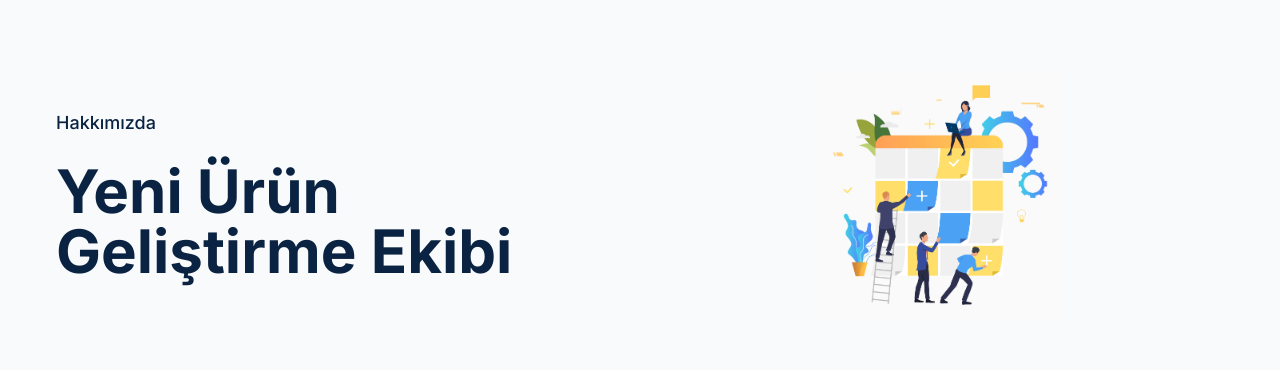
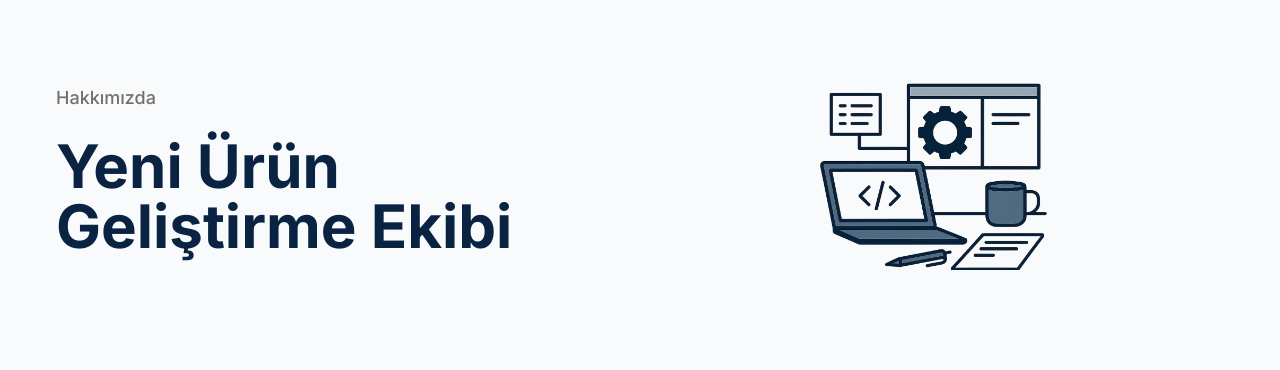
Before and after one commit to enesmalikdmn/emd-ajans, a Next.js app: page /about in a window 1280 px wide. Shown: the part 154-524 px from the top of the page. Built offline with nearby package versions, Linux system fonts and the light colour scheme.

Commit message:
style: about page image and title color

```diff
--- a/app/components/About.tsx
+++ b/app/components/About.tsx
@@ -15,7 +15,7 @@ const About = () => {
             transition={{ duration: 0.8, ease: "easeOut" }}
             className="space-y-6"
           >
-            <h2 className="text-[#0A2342] text-lg font-medium">Hakkımızda</h2>
+            <h2 className="text-[#707070] text-lg font-medium">Hakkımızda</h2>
             <h1 className="text-4xl md:text-5xl lg:text-6xl font-bold text-[#0A2342] leading-tight">
               Yeni Ürün Geliştirme Ekibi
             </h1>
@@ -24,10 +24,10 @@ const About = () => {
             initial={{ opacity: 0, x: 50 }}
             animate={{ opacity: 1, x: 0 }}
             transition={{ duration: 0.8, ease: "easeOut", delay: 0.2 }}
-            className="relative h-[150px] md:h-[200px] lg:h-[250px]"
+            className="relative h-[120px] md:h-[160px] lg:h-[200px]"
           >
             <Image
-              src="/images/19720.jpg"
+              src="/images/about-page-illustrator.png"
               alt="Product Development Team Illustration"
               fill
               className="object-contain"
```
Also changed, not shown: public/images/19720.jpg (deleted), public/images/about-page-illustrator.png (added).
